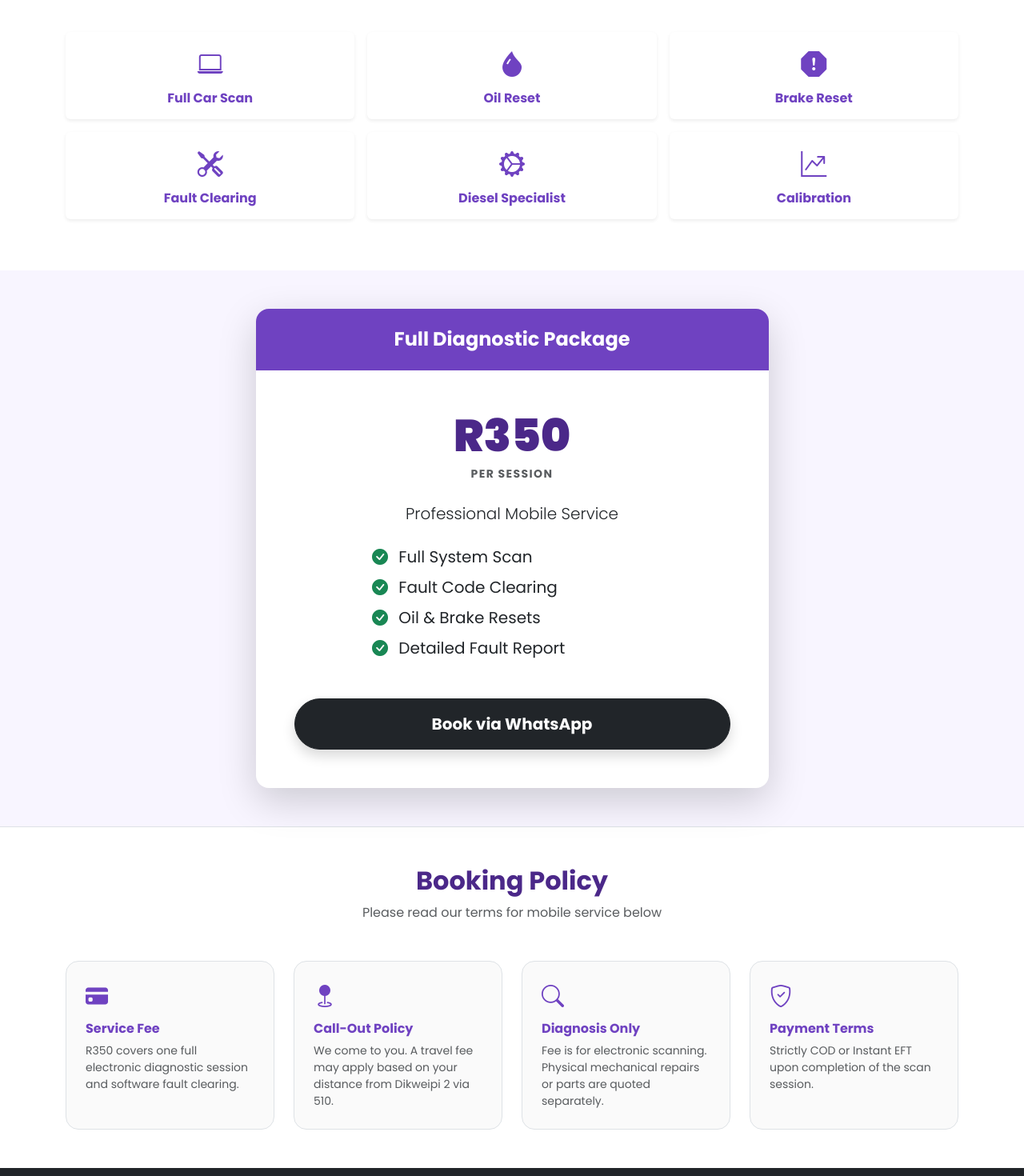
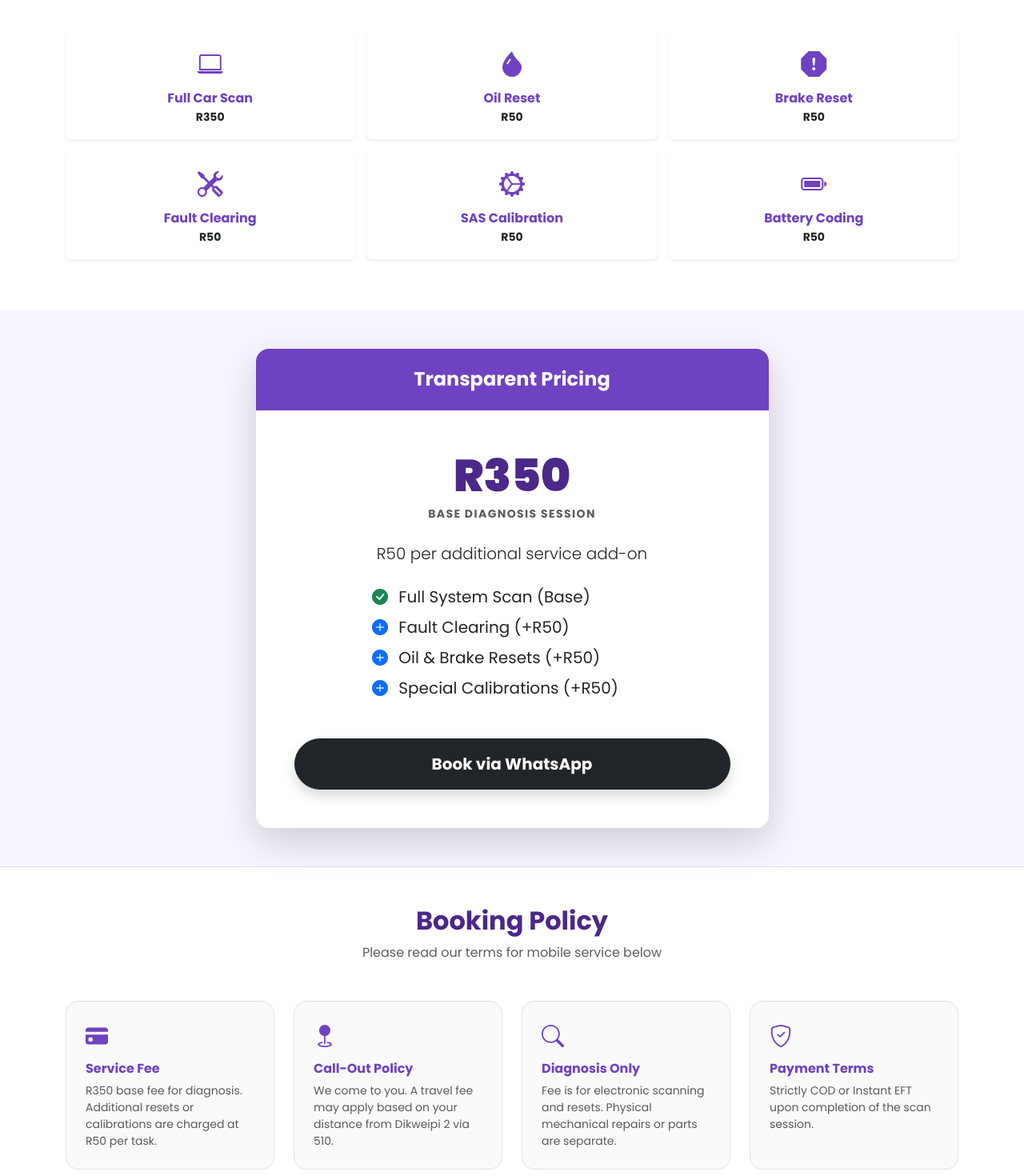
Before and after one commit to luvhimbi/vcrTech, a React (Vite) app in the folder vcrtech/: page / in a window 1280 px wide. Shown: the part 920-2390 px from the top of the page at 80% size. Built offline with nearby package versions, Linux system fonts and the light colour scheme.

Commit message:
added verification

```diff
--- a/vcrtech/index.html
+++ b/vcrtech/index.html
@@ -19,7 +19,7 @@
   <meta property="twitter:card" content="summary_large_image">
   <meta property="twitter:title" content="VCR Diesel Tech | Mobile Car Diagnostics">
   <meta property="twitter:description" content="Professional vehicle diagnostics in Germiston & Venda. Full car scans and system resets.">
-
+  <meta name="google-site-verification" content="kxfmXk3HWI-9V0GQYHCg9_uLuD3QvcJM4cSoIxNC5wI" />
   <link rel="preconnect" href="https://fonts.googleapis.com">
   <link rel="preconnect" href="https://fonts.gstatic.com" crossorigin>
   <link href="https://fonts.googleapis.com/css2?family=Poppins:wght@300;400;600;700;900&display=swap" rel="stylesheet">
--- a/vcrtech/src/App.tsx
+++ b/vcrtech/src/App.tsx
@@ -8,7 +8,7 @@ const App = () => {
     // Contact Details
     const waNumber = "27786115645";
     const phoneDisplay = "078 611 5645";
-    const waMessage = encodeURIComponent("Hi VCR Diesel Tech, I would like to book a mobile diagnostic scan (R350 per session).");
+    const waMessage = encodeURIComponent("Hi VCR Diesel Tech, I would like to book a mobile diagnostic scan (R350) and check for add-on services (R50).");
     const waLink = `https://wa.me/${waNumber}?text=${waMessage}`;
 
     return (
@@ -96,17 +96,18 @@ const App = () => {
 
                         <div className="row g-3">
                             {[
-                                { title: "Full Car Scan", icon: "bi-laptop" },
-                                { title: "Oil Reset", icon: "bi-droplet-fill" },
-                                { title: "Brake Reset", icon: "bi-exclamation-octagon-fill" },
-                                { title: "Fault Clearing", icon: "bi-tools" },
-                                { title: "Diesel Specialist", icon: "bi-gear-wide-connected" },
-                                { title: "Calibration", icon: "bi-graph-up-arrow" }
+                                { title: "Full Car Scan", icon: "bi-laptop", price: "R350" },
+                                { title: "Oil Reset", icon: "bi-droplet-fill", price: "R50" },
+                                { title: "Brake Reset", icon: "bi-exclamation-octagon-fill", price: "R50" },
+                                { title: "Fault Clearing", icon: "bi-tools", price: "R50" },
+                                { title: "SAS Calibration", icon: "bi-gear-wide-connected", price: "R50" },
+                                { title: "Battery Coding", icon: "bi-battery-full", price: "R50" }
                             ].map((service, index) => (
                                 <div className="col-6 col-md-4" key={index}>
                                     <div className="card h-100 border-0 shadow-sm p-3 text-center hover-card">
                                         <div className="fs-2 mb-2" style={{ color: primaryPurple }}><i className={`bi ${service.icon}`}></i></div>
                                         <h6 className="fw-bold mb-0" style={{ color: primaryPurple }}>{service.title}</h6>
+                                        <div className="fw-bold mt-1 text-dark small">{service.price}</div>
                                     </div>
                                 </div>
                             ))}
@@ -121,17 +122,17 @@ const App = () => {
                             <div className="col-12 col-md-10 col-lg-7">
                                 <div className="card border-0 shadow-lg rounded-4 overflow-hidden">
                                     <div className="py-4 text-white" style={{ backgroundColor: primaryPurple }}>
-                                        <h4 className="fw-bold mb-0">Full Diagnostic Package</h4>
+                                        <h4 className="fw-bold mb-0">Transparent Pricing</h4>
                                     </div>
                                     <div className="card-body p-4 p-lg-5">
                                         <div className="display-4 fw-black mb-1" style={{ color: darkPurple }}>R350</div>
-                                        <p className="text-muted mb-4 fw-bold small text-uppercase tracking-widest">Per Session</p>
-                                        <p className="mb-4 lead">Professional Mobile Service</p>
+                                        <p className="text-muted mb-4 fw-bold small text-uppercase tracking-widest">Base Diagnosis Session</p>
+                                        <p className="mb-4 lead">R50 per additional service add-on</p>
                                         <ul className="list-unstyled text-start mb-5 mx-auto" style={{ maxWidth: '350px' }}>
-                                            <li className="mb-2 fs-5"><i className="bi bi-check-circle-fill text-success me-2"></i> Full System Scan</li>
-                                            <li className="mb-2 fs-5"><i className="bi bi-check-circle-fill text-success me-2"></i> Fault Code Clearing</li>
-                                            <li className="mb-2 fs-5"><i className="bi bi-check-circle-fill text-success me-2"></i> Oil & Brake Resets</li>
-                                            <li className="mb-2 fs-5"><i className="bi bi-check-circle-fill text-success me-2"></i> Detailed Fault Report</li>
+                                            <li className="mb-2 fs-5"><i className="bi bi-check-circle-fill text-success me-2"></i> Full System Scan (Base)</li>
+                                            <li className="mb-2 fs-5"><i className="bi bi-plus-circle-fill text-primary me-2"></i> Fault Clearing (+R50)</li>
+                                            <li className="mb-2 fs-5"><i className="bi bi-plus-circle-fill text-primary me-2"></i> Oil & Brake Resets (+R50)</li>
+                                            <li className="mb-2 fs-5"><i className="bi bi-plus-circle-fill text-primary me-2"></i> Special Calibrations (+R50)</li>
                                         </ul>
                                         <a href={waLink} className="btn btn-dark w-100 py-3 fw-bold rounded-pill btn-lg shadow">
                                             Book via WhatsApp
@@ -155,7 +156,7 @@ const App = () => {
                             {[
                                 {
                                     title: "Service Fee",
-                                    desc: "R350 covers one full electronic diagnostic session and software fault clearing.",
+                                    desc: "R350 base fee for diagnosis. Additional resets or calibrations are charged at R50 per task.",
                                     icon: "bi-credit-card-fill"
                                 },
                                 {
@@ -165,7 +166,7 @@ const App = () => {
                                 },
                                 {
                                     title: "Diagnosis Only",
-                                    desc: "Fee is for electronic scanning. Physical mechanical repairs or parts are quoted separately.",
+                                    desc: "Fee is for electronic scanning and resets. Physical mechanical repairs or parts are separate.",
                                     icon: "bi-search"
                                 },
                                 {
```
